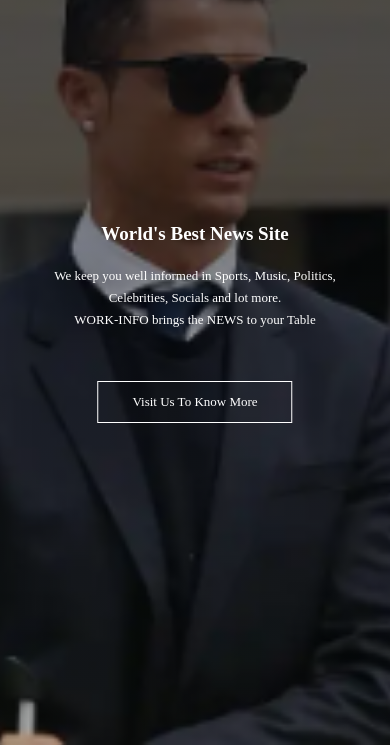
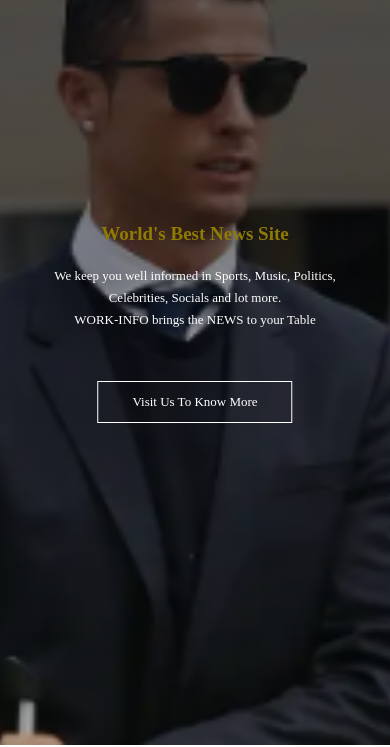
Before and after one commit to kingsleyuko/kingsleyuko, a plain HTML site: page index.html in a window 390 px wide. Shown: the part 99-846 px from the top of the page. Drawn offline with Linux system fonts and the light colour scheme.

Commit message:
Update style.css

```diff
--- a/style.css
+++ b/style.css
@@ -57,6 +57,7 @@ nav img{
 }
 .text-box h1{
     font-size: 60px;
+    color: rgb(143, 122, 4);
 }
 .text-box p{
     margin: 10px 0 40px;
@@ -88,6 +89,7 @@ nav .fa{
 @media(max-width: 700px){
     .text-box h1{
         font-size: 19px;
+        color: rgb(143, 122, 4);
     }
     .nav-links ul li{
         display: block;
```
